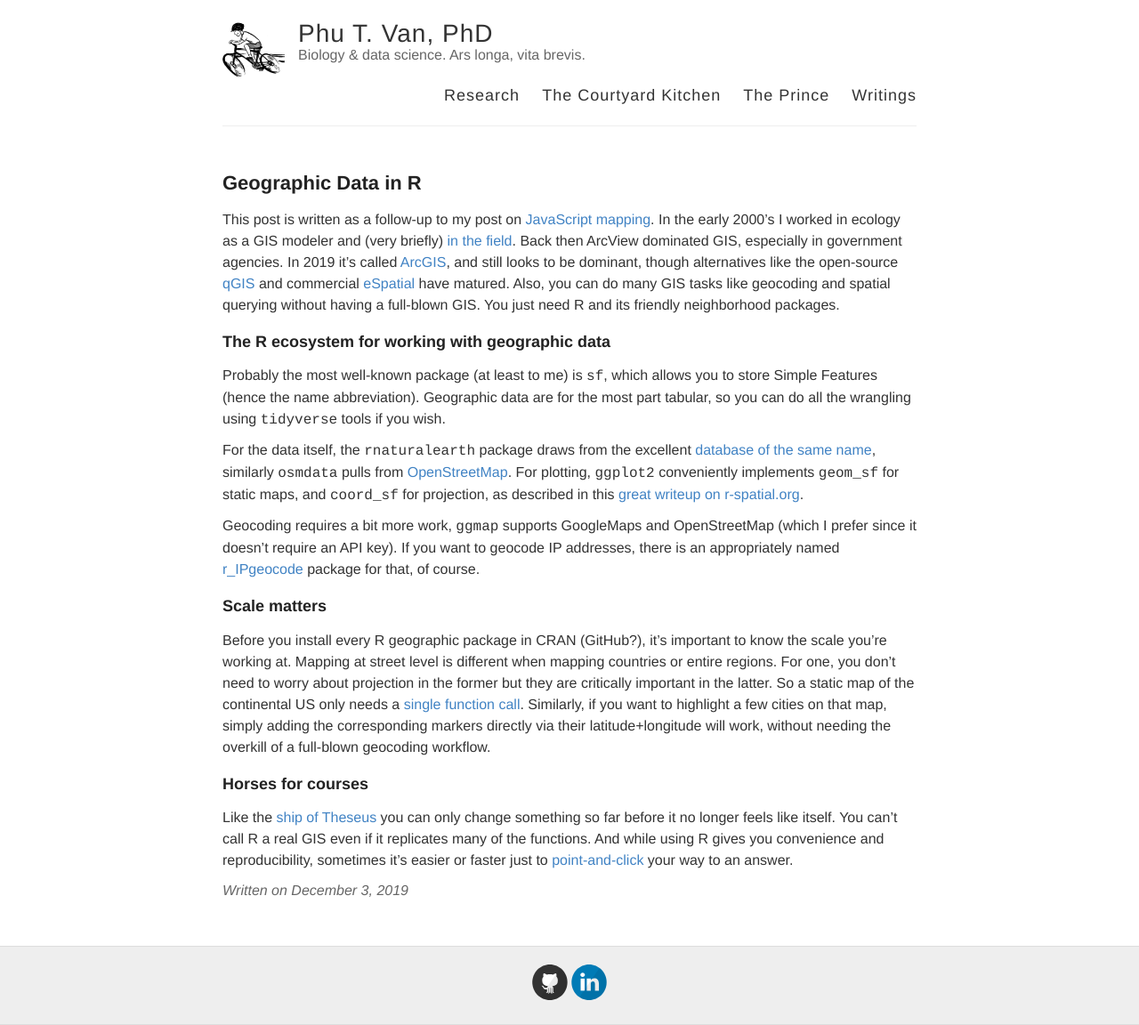
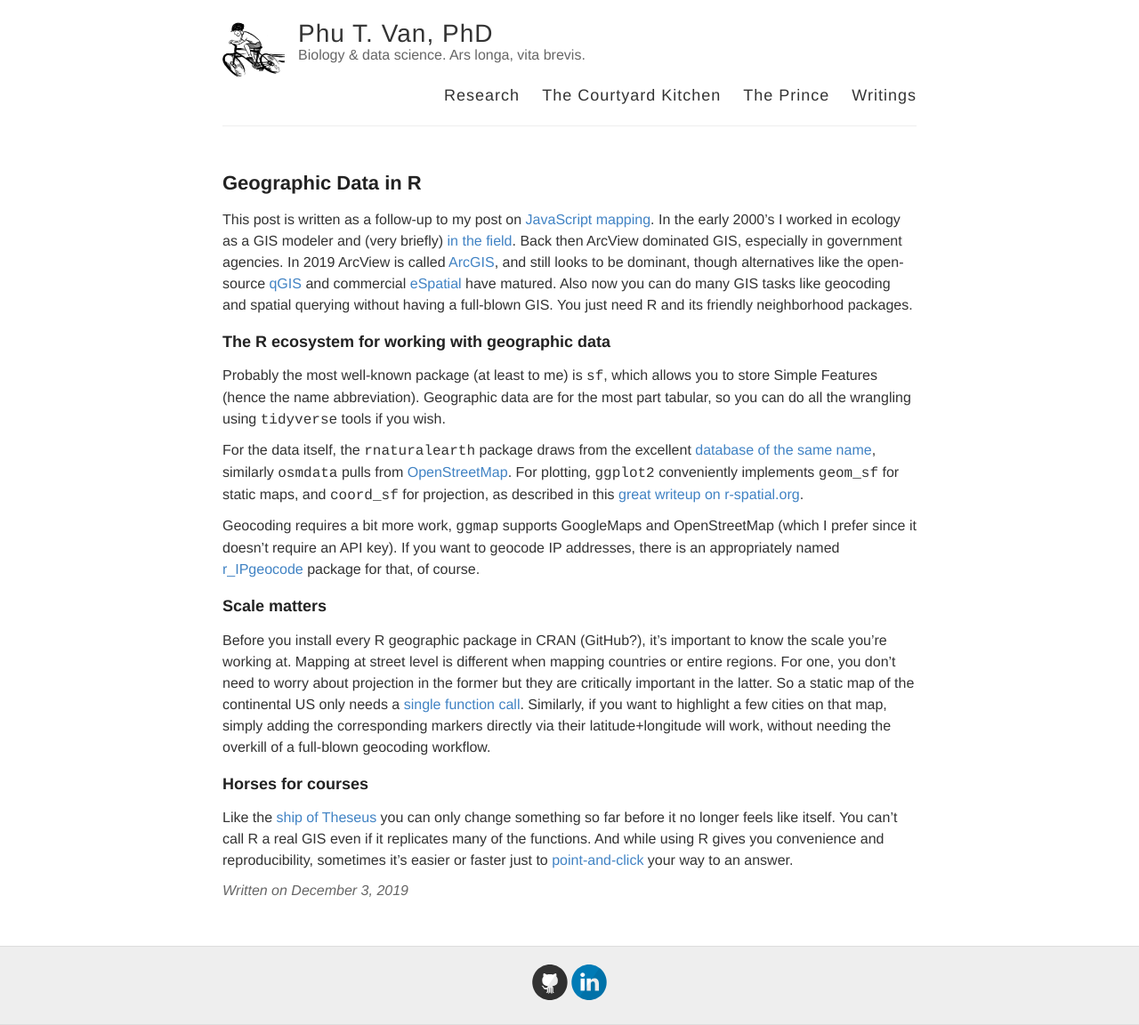
Before and after one commit to ptvan/ptvan.github.io, a Jekyll site: the page built from _posts/2019-12-03-geographic-data-in-R.md, in a window 1280 px wide. Shown: the whole page at 89% size. Built offline with Jekyll 4.4.1, drawn with Linux system fonts in a browser that asks for light colours.

Commit message:
minor text updates of blogposts

```diff
--- a/_posts/2019-12-03-geographic-data-in-R.md
+++ b/_posts/2019-12-03-geographic-data-in-R.md
@@ -3,7 +3,7 @@ layout: post
 title: Geographic Data in R
 ---
 
-This post is written as a follow-up to my post on [JavaScript mapping](https://ptvan.github.io/javascript-interactive-streetmap/). In the early 2000's I worked in ecology as a GIS modeler and (very briefly) [in the field](https://www.fs.usda.gov/colville/). Back then ArcView dominated GIS, especially in government agencies. In 2019 it's called [ArcGIS](https://www.esri.com/en-us/arcgis/products/arcgis-pro/overview), and still looks to be dominant, though alternatives like the open-source [qGIS](https://www.qgis.org) and commercial [eSpatial](https://www.espatial.com/mapping-software) have matured. Also, you can do many GIS tasks like geocoding and spatial querying without having a full-blown GIS. You just need R and its friendly neighborhood packages.
+This post is written as a follow-up to my post on [JavaScript mapping](https://ptvan.github.io/javascript-interactive-streetmap/). In the early 2000's I worked in ecology as a GIS modeler and (very briefly) [in the field](https://www.fs.usda.gov/colville/). Back then ArcView dominated GIS, especially in government agencies. In 2019 ArcView is called [ArcGIS](https://www.esri.com/en-us/arcgis/products/arcgis-pro/overview), and still looks to be dominant, though alternatives like the open-source [qGIS](https://www.qgis.org) and commercial [eSpatial](https://www.espatial.com/mapping-software) have matured. Also now you can do many GIS tasks like geocoding and spatial querying without having a full-blown GIS. You just need R and its friendly neighborhood packages.
 
 ### The R ecosystem for working with geographic data
 
```
Also changed, not shown: _posts/2019-12-15-imbalanced-data.md (+1 -1 lines).
